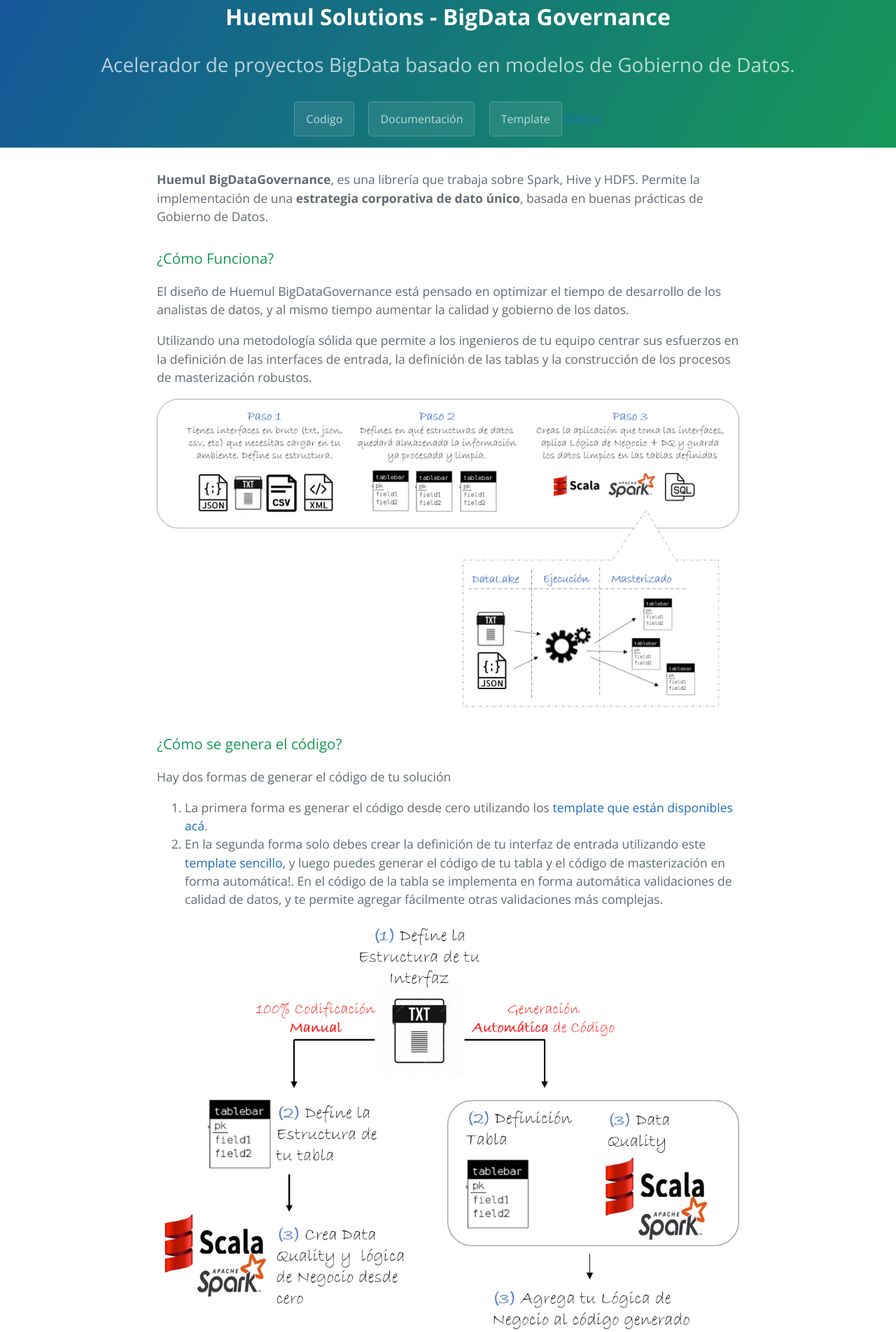
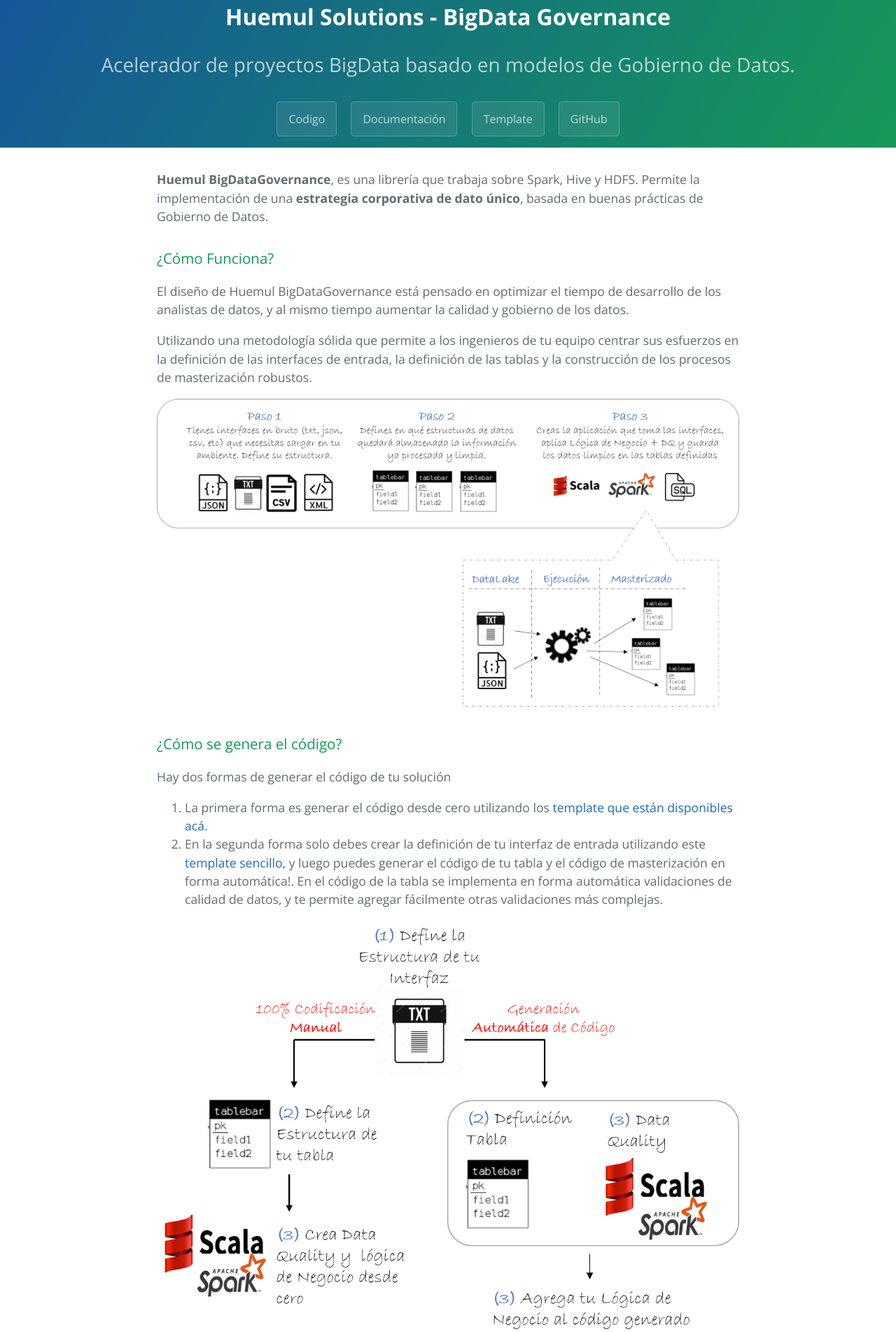
Before and after one commit to HuemulSolutions/HuemulSolutions.github.io, a Jekyll site: the page built from index.md, in a window 1280 px wide. Shown: the top 1904 px of the page at 70% size. Built offline with Jekyll 4.4.1, drawn with Linux system fonts in a browser that asks for light colours.

Commit message:
Update default.html

```diff
--- a/_layouts/default.html
+++ b/_layouts/default.html
@@ -30,7 +30,7 @@
         <a href="codigo.html" class="btn">Codigo</a>
         <a href="documentacion.html" class="btn">Documentación</a>
         <a href="template.html" class="btn">Template</a>
-        <a href="https://github.com/HuemulSolutions/Bigdata-Governance">GitHub</a>
+        <a href="https://github.com/HuemulSolutions/Bigdata-Governance" class="btn">GitHub</a>
       {% endif %}
 
     </header>
```
